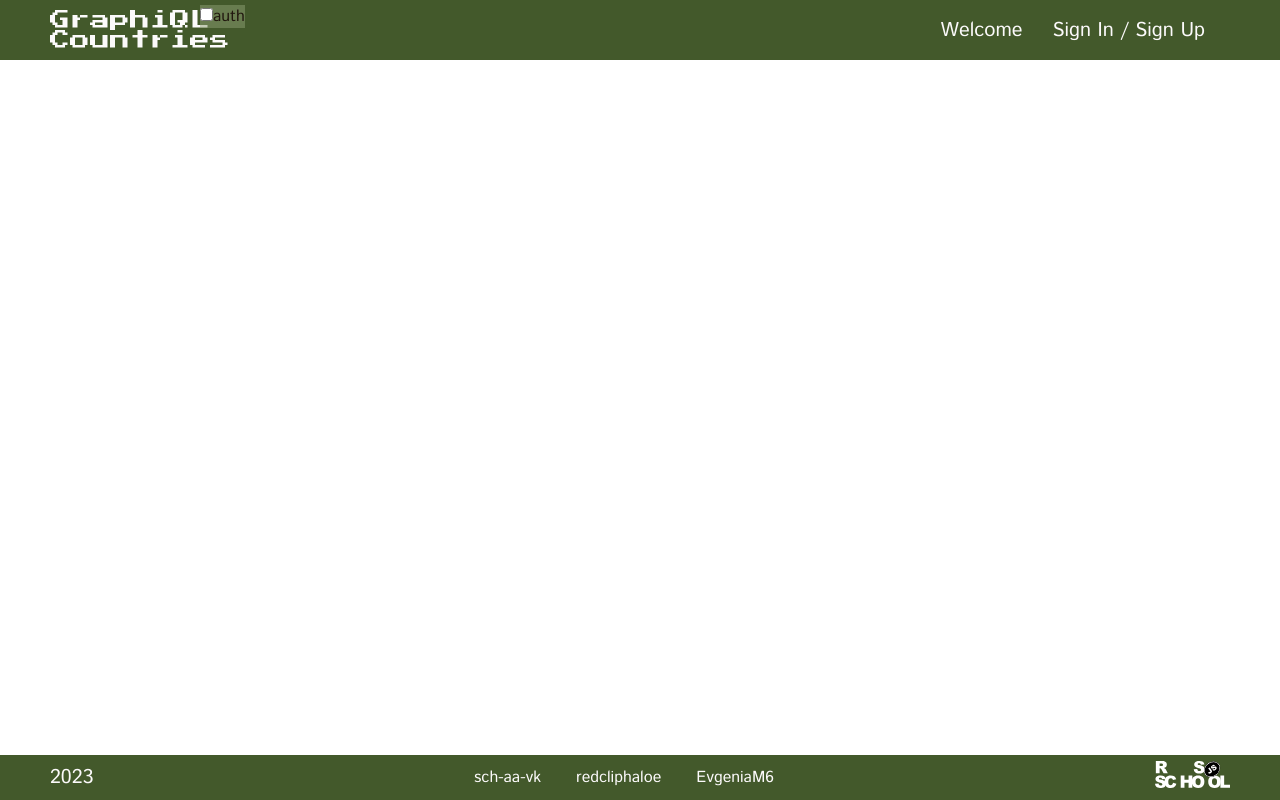
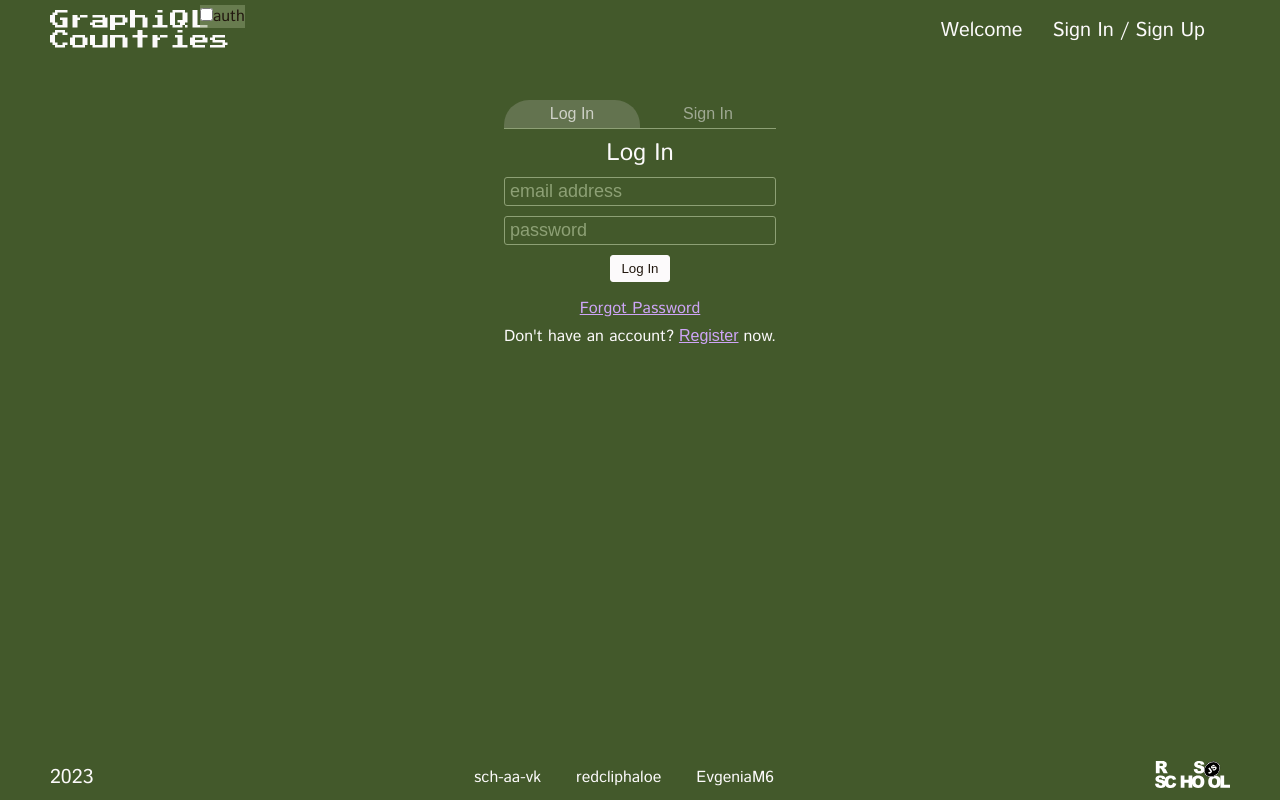
Before and after one commit to sch-aa-vk/graphiql-app, a React (Vite) app: page / in a window 1280 px wide. Built offline with nearby package versions, Linux system fonts and the light colour scheme.

Commit message:
feat: add styles to login and signin pages

```diff
--- a/src/App.tsx
+++ b/src/App.tsx
@@ -1,4 +1,5 @@
 import { Header, Footer } from './components';
+import { Authorization } from './pages';
 import './sass/index.scss';
 
 export function App() {
@@ -6,7 +7,8 @@ export function App() {
     <div className="app">
       <Header />
       <main className="main">
-        <div className="huge" />
+        {/* <div className="huge" /> */}
+        <Authorization />
       </main>
       <Footer />
     </div>
--- a/src/components/AuthorizationInput/index.tsx
+++ b/src/components/AuthorizationInput/index.tsx
@@ -20,13 +20,14 @@ function AuthorizationInput({
     <div className="authorization-input">
       <input
         type={type}
+        className="authorization-input__input"
         placeholder={placeholder}
         autoComplete="off"
         required
         {...register}
         onKeyUp={onKeyUp}
       />
-      {message && <small>{message as string}</small>}
+      {message && <small className="authorization-input__error">{message as string}</small>}
     </div>
   );
 }
--- a/src/layouts/LogIn/LogIn.tsx
+++ b/src/layouts/LogIn/LogIn.tsx
@@ -29,9 +29,9 @@ function LogIn({ active, setActive }: IAuthorization) {
   };
 
   return (
-    <div className="login-layout">
-      <p>Log In</p>
-      <form onSubmit={handleSubmit(handleLogin)}>
+    <div className="authorization-page__layout">
+      <h2 className="authorization-page__title">Log In</h2>
+      <form className="authorization-page__form" onSubmit={handleSubmit(handleLogin)}>
         <AuthorizationInput
           type="email"
           placeholder="Email address"
@@ -58,19 +58,25 @@ function LogIn({ active, setActive }: IAuthorization) {
           }}
           message={errors.password?.message as string}
         />
-        <button type="submit">Log In</button>
+        <button className="authorization-page__form-button" type="submit">
+          Log In
+        </button>
       </form>
       {message && <ErrorModal message={message} />}
-      <div>
-        <Link to="/reset-email">Forgot Password</Link>
-      </div>
-      <div>
+      <Link className="authorization-page__link authorization-page__link-large" to="/reset-email">
+        Forgot Password
+      </Link>
+      <p className="authorization-page__text">
         Don&apos;t have an account?
-        <button type="button" onClick={() => setActive(!active)}>
+        <button
+          className="authorization-page__link"
+          type="button"
+          onClick={() => setActive(!active)}
+        >
           Register
         </button>
         now.
-      </div>
+      </p>
     </div>
   );
 }
--- a/src/layouts/SignIn/SignIn.tsx
+++ b/src/layouts/SignIn/SignIn.tsx
@@ -38,9 +38,9 @@ function SignIn({ active, setActive }: IAuthorization) {
   };
 
   return (
-    <div className="signin-layout">
-      <p>Sign In</p>
-      <form onSubmit={handleSubmit(handleRegister)}>
+    <div className="authorization-page__layout">
+      <h2 className="authorization-page__title">Sign In</h2>
+      <form className="authorization-page__form" onSubmit={handleSubmit(handleRegister)}>
         <AuthorizationInput
           type="name"
           placeholder="enter name"
@@ -88,16 +88,22 @@ function SignIn({ active, setActive }: IAuthorization) {
           }}
           message={errors.password?.message as string}
         />
-        <button type="submit">Register</button>
+        <button className="authorization-page__form-button" type="submit">
+          Register
+        </button>
       </form>
       {message && <ErrorModal message={message} />}
-      <div>
+      <p className="authorization-page__text">
         Already have an account?
-        <button type="button" onClick={() => setActive(!active)}>
+        <button
+          className="authorization-page__link"
+          type="button"
+          onClick={() => setActive(!active)}
+        >
           Login
         </button>
         now.
-      </div>
+      </p>
     </div>
   );
 }
--- a/src/pages/Authorization/Authorization.tsx
+++ b/src/pages/Authorization/Authorization.tsx
@@ -12,9 +12,9 @@ function Authorization() {
   return (
     <div className="authorization-page">
       <div className="authorization-page__wrapper">
-        <div className="buttons-container">
+        <div className="authorization-page__buttons-container">
           <button
-            className="authorization-button"
+            className="authorization-page__button"
             type="button"
             disabled={isBtnActive}
             onClick={handleActiveBtn}
@@ -22,7 +22,7 @@ function Authorization() {
             Log In
           </button>
           <button
-            className="authorization-button"
+            className="authorization-page__button"
             type="button"
             disabled={!isBtnActive}
             onClick={handleActiveBtn}
--- a/src/sass/base/_base.scss
+++ b/src/sass/base/_base.scss
@@ -21,6 +21,7 @@ button {
 
 .main {
   min-height: calc(100vh - 60px - 45px);
+  background: $color-secondary;
 
   @include media-tablet {
     min-height: calc(100vh - 60px - 70px);
--- /dev/null
+++ b/src/sass/components/_input.scss
@@ -0,0 +1,29 @@
+.authorization-input {
+  width: 100%;
+  font-family: "Istok Web", sans-serif;
+  display: flex;
+  flex-flow: column wrap;
+  justify-content: center;
+  gap: 2px;
+}
+
+.authorization-input__input {
+  font-size: 18px;
+  color: $color-secondary-highlight;
+  padding: 3px 5px;
+  border: 1px solid $color-secondary-highlight;
+  border-radius: 3px;
+  background: none;
+  outline: none;
+
+  &::placeholder {
+    color: $color-secondary-highlight;
+    text-transform: lowercase;
+  }
+}
+
+.authorization-input__error {
+  font-size: 16px;
+  color: $color-primary-light;
+  text-transform: lowercase;
+}
--- a/src/sass/index.scss
+++ b/src/sass/index.scss
@@ -8,3 +8,9 @@
 @import './components/logo';
 @import './components/burger';
 @import './components/footer';
+@import './components/input';
+
+@import './layouts/login';
+@import './layouts/signin';
+
+@import './pages/authorization';
--- /dev/null
+++ b/src/sass/pages/_authorization.scss
@@ -0,0 +1,86 @@
+.authorization-page {
+  padding: 40px 10px;
+  display: flex;
+  flex-flow: column wrap;
+  align-items: center;
+  justify-content: center;
+}
+
+.authorization-page__buttons-container {
+  width: 100%;
+  display: grid;
+  grid-template-columns: repeat(2, 1fr);
+  border-bottom: 1px solid $color-secondary-highlight;
+}
+
+.authorization-page__button {
+  font-size: 16px;
+  color: rgba($color: $color-font-light, $alpha: 0.5);
+  padding: 5px 0;
+  background: none;
+  border: none;
+
+  &:disabled {
+    color: rgba($color: $color-font-light, $alpha: 0.7);
+    background: $color-secondary-light;
+    border-top-left-radius: 25px;
+    border-top-right-radius: 25px;
+    cursor: auto;
+  }
+}
+
+.authorization-page__layout {
+  width: 100%;
+  font-family: "Istok Web", sans-serif;
+}
+
+.authorization-page__title {
+  font-size: 24px;
+  line-height: 200%;
+  color: $color-font-light;
+  text-align: center;
+}
+
+.authorization-page__form {
+  display: flex;
+  flex-flow: column wrap;
+  align-items: center;
+  gap: 10px;
+}
+
+.authorization-page__form-button {
+  padding: 5px 10px;
+  background: $color-font-light;
+  border-radius: 3px;
+  border: 1px solid $color-font-light;
+  color: $color-font;
+  transition: all 0.2s linear;
+
+  &:hover {
+    background: none;
+    border: 1px solid $color-font-light;
+    color: $color-font-light;
+  }
+}
+
+.authorization-page__link {
+  font-size: 16px;
+  padding: 0 5px;
+  color: #cea5f7;
+  background: none;
+  border: none;
+  text-decoration: underline;
+
+  &-large {
+    display: inline-block;
+    width: 100%;
+    margin: 15px 0 0;
+    text-align: center;
+  }
+}
+
+.authorization-page__text {
+  font-size: 16px;
+  margin-top: 5px;
+  color: $color-font-light;
+}
```
Also changed, not shown: src/sass/layouts/_login.scss (added), src/sass/layouts/_signin.scss (added).
